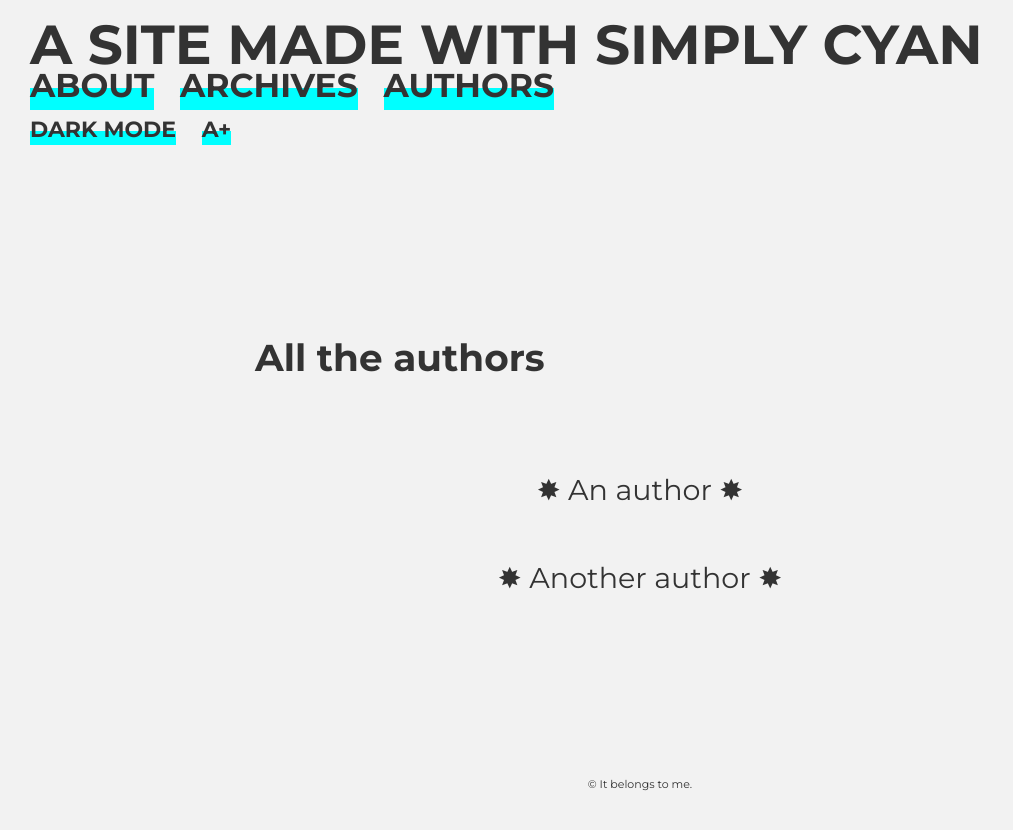
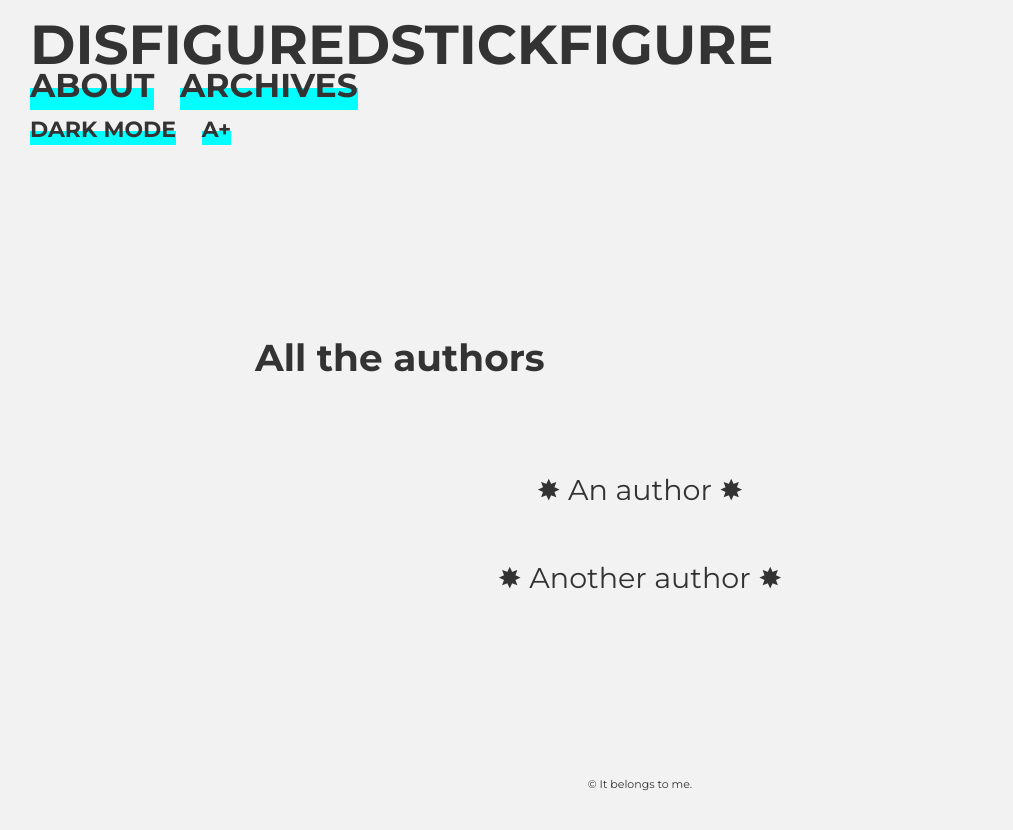
Before and after one commit to FPittelkow/DisfiguredStickfigure, a Jekyll site: the page built from categories.md, in a window 1280 px wide. Shown: the top 830 px of the page, without its empty margins (0-1013 px from the left). Built offline with Jekyll 4.4.1, drawn with Linux system fonts in a browser that asks for light colours.

Commit message:
i
Signed-off-by: fpittelkow <f.pittelkow@gmail.com>

```diff
--- a/_config.yml
+++ b/_config.yml
@@ -17,7 +17,7 @@
 # You'll be able to call these different parameters via {{ site.yourparam }} (e.g. {{ site.title }} to retrieve the title of you site on any of your page).
 # You can add to this list any new parameter you wish, and access it anywhere in the templates.
 
-title: "A site made with Simply Cyan" # The site title
+title: "DisfiguredStickfigure" # The site title
 lang: en-GB # The site language
 encoding: utf-8
 description: "An amazing website" # The description of the site
```
Also changed, not shown: categories.md (+1 -1 lines), README.md (deleted).
